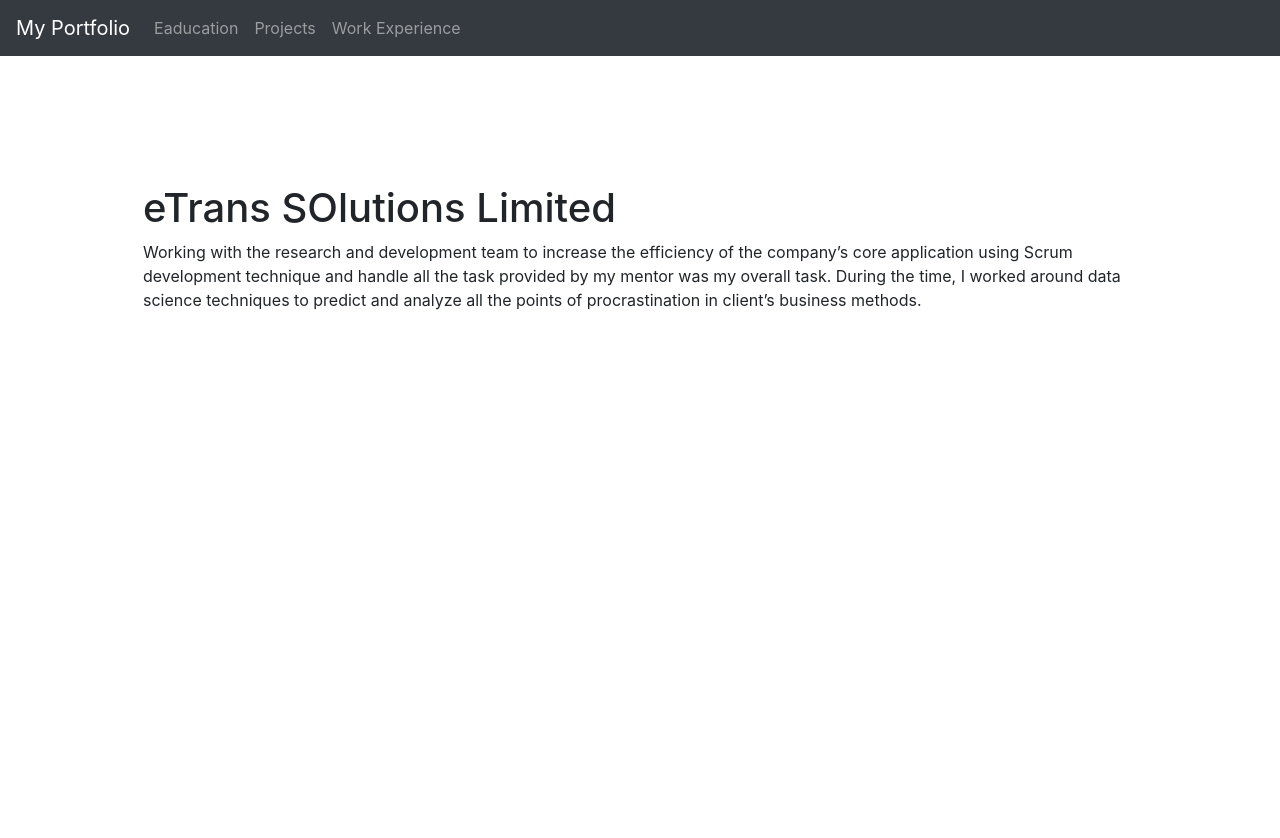
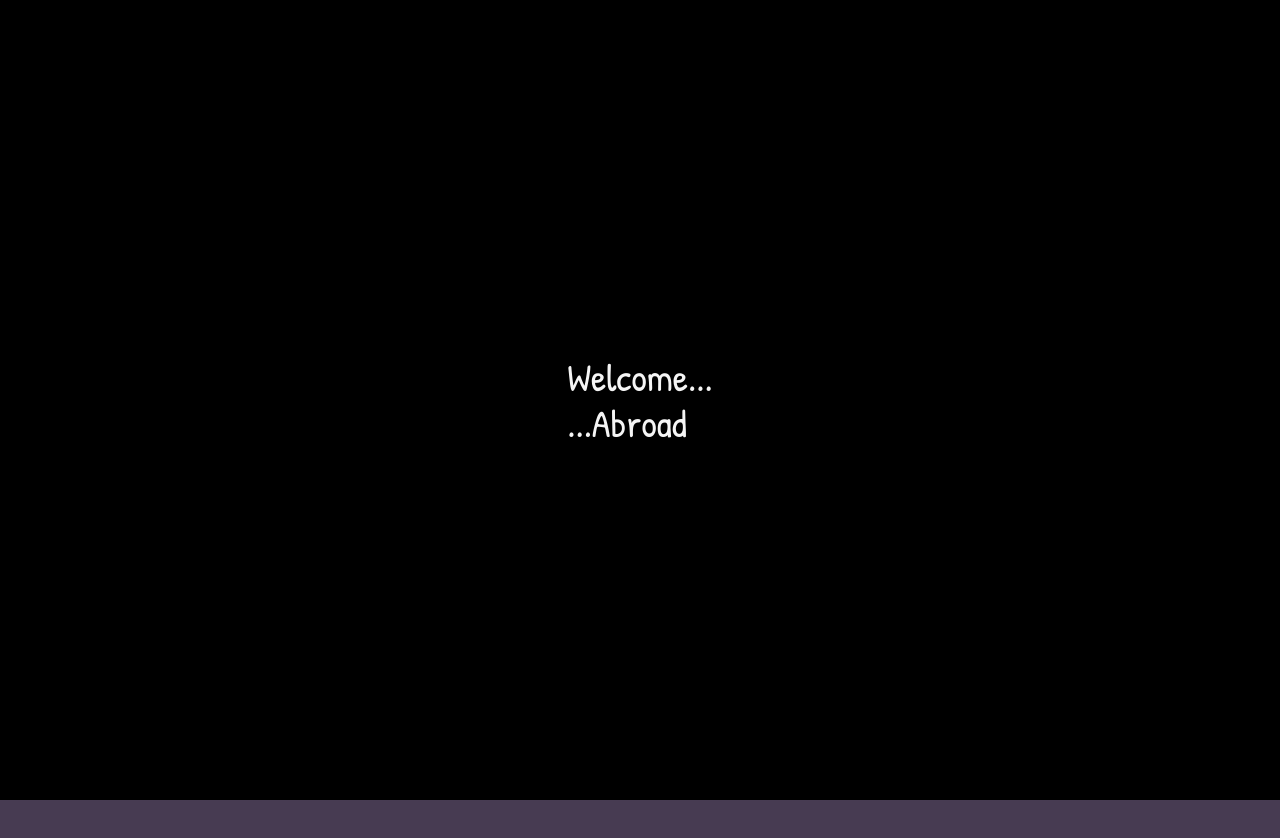
Before and after one commit to bhavesh-prasad/my_portfolio, a React (Create React App) app: page /work in a window 1280 px wide. Shown: the top 838 px of the page. Before the commit the page ends 800 px from the top, so only its background shows below. Built offline with nearby package versions, Linux system fonts and the light colour scheme.

Commit message:
First Page Text Animation now Working

```diff
--- a/package.json
+++ b/package.json
@@ -6,8 +6,10 @@
     "@testing-library/jest-dom": "^4.2.4",
     "@testing-library/react": "^9.5.0",
     "@testing-library/user-event": "^7.2.1",
+    "gsap": "^3.5.1",
     "react": "^16.13.1",
     "react-dom": "^16.13.1",
+    "react-gsap": "^2.2.1",
     "react-router-dom": "^5.2.0",
     "react-scripts": "3.4.3"
   },
--- a/public/index.css
+++ b/public/index.css
@@ -10,3 +10,39 @@
  padding-right: 10%;
  margin-top: 10%;
 }
+
+#initialSplashWindow{
+    position: absolute;
+    top:0%;
+    left:0%;
+    width: 100%;
+    height: 100%;
+    background-color: rgb(0, 0, 0);
+    overflow: hidden;
+
+}
+#initialWindowText{
+    position: absolute;
+    top:50%;
+    left:50%;
+    color: whitesmoke;
+    justify-content: center;
+    align-items: center;
+    transform: translate(-50%,-50%);
+    font-family: 'Patrick Hand', cursive;
+    font-size: 3vw;
+    overflow: hidden;
+}
+#helperSplashWindow{
+    position: absolute;
+    top:0%;
+    left:0%;
+    width: 100%;
+    height: 100%;
+    background-color: rgb(71, 59, 82);
+    transform: translate(0,100%);
+}
+.textspan{
+    transform: translateY(100%);
+    display: inline-block;
+}
--- a/public/index.html
+++ b/public/index.html
@@ -7,15 +7,14 @@
     <meta name="viewport" content="width=device-width, initial-scale=1, shrink-to-fit=no">
     <link rel="stylesheet" href="https://stackpath.bootstrapcdn.com/bootstrap/4.3.1/css/bootstrap.min.css" integrity="sha384-ggOyR0iXCbMQv3Xipma34MD+dH/1fQ784/j6cY/iJTQUOhcWr7x9JvoRxT2MZw1T" crossorigin="anonymous">
     <link rel="stylesheet" href="index.css">
+    <link href="https://fonts.googleapis.com/css2?family=Patrick+Hand&display=swap" rel="stylesheet">
+
   </head>
   <body>
 
-    <!-- Optional JavaScript -->
-    <!-- jQuery first, then Popper.js, then Bootstrap JS -->
-    <script src="https://code.jquery.com/jquery-3.3.1.slim.min.js" integrity="sha384-q8i/X+965DzO0rT7abK41JStQIAqVgRVzpbzo5smXKp4YfRvH+8abtTE1Pi6jizo" crossorigin="anonymous"></script>
-    <script src="https://cdnjs.cloudflare.com/ajax/libs/popper.js/1.14.7/umd/popper.min.js" integrity="sha384-UO2eT0CpHqdSJQ6hJty5KVphtPhzWj9WO1clHTMGa3JDZwrnQq4sF86dIHNDz0W1" crossorigin="anonymous"></script>
-    <script src="https://stackpath.bootstrapcdn.com/bootstrap/4.3.1/js/bootstrap.min.js" integrity="sha384-JjSmVgyd0p3pXB1rRibZUAYoIIy6OrQ6VrjIEaFf/nJGzIxFDsf4x0xIM+B07jRM" crossorigin="anonymous"></script>
-    <nav class="navbar navbar-expand-lg navbar-dark bg-dark">
+    <script src="https://cdnjs.cloudflare.com/ajax/libs/gsap/3.5.1/gsap.min.js"></script>
+    <script src="./indexScript.js"></script>
+    <nav class="navbar navbar-expand-lg navbar-dark bg-dark" id="MainNavigationBar">
       <button class="navbar-toggler" type="button" data-toggle="collapse" data-target="#navbarSupportedContent" aria-controls="navbarSupportedContent" aria-expanded="false" aria-label="Toggle navigation">
         <span class="navbar-toggler-icon"></span>
       </button>
@@ -26,7 +25,7 @@
             <li class="nav-item">
               <a class="nav-link" href="/eaducation">Eaducation</a>
             </li>
-            <li class="nav-item">
+            <li class="nav-i  tem">
               <a class="nav-link" href="/projects">Projects</a>
             </li>
             <li class="nav-item">
@@ -35,6 +34,15 @@
           </ul>
       </div>
     </nav>
-    <div class="parallax-container" id="root"></div>
+    <div id="root"></div>
   </body>
+  <div id="initialSplashWindow">
+    <h1 id="initialWindowText">
+       <span class="textspan">
+        Welcome... <br/>
+        ...Abroad
+       </span>
+    </h1>
+  </div>
+  <div id="helperSplashWindow"></div>
 </html>
--- /dev/null
+++ b/public/indexScript.js
@@ -0,0 +1,4 @@
+const t = gsap.timeline({dafaults : {ease : "power1.out"}});
+console.log("Done");
+t.to('.textspan' , { y:"0%" , duration : 1});
+t.to('#helperSplashWindow',{y:"-100%" , duration :2});
--- a/src/components/App/App.js
+++ b/src/components/App/App.js
@@ -1,12 +1,17 @@
 // import { Component } from 'react';
-import React from 'react';
+import React ,{useEffect}from 'react';
 import home_content from '../Home/home';
 import eaducation from '../Eaducation/eaducation';
 import Projects from '../Projects/projects'
 import work from '../Work/work';
+import gsap from 'gsap';
 import {BrowserRouter as Router ,Switch, Route} from 'react-router-dom';
-class Application extends React.Component {
-  render(){
+function Application() {
+  useEffect( ()=> {
+    const t = gsap.timeline({dafaults : {ease : "power1.out"}});
+    console.log("Done");
+    t.to('.textspan' , { y:"0%" , duration : 1});
+  });
     return(
       <Router>
         <Switch>
@@ -18,7 +23,6 @@
       </Router>
 
     );
-  }
 }
 
 // ReactDOM.render(temp,document.getElementById("root"));
--- a/src/index.js
+++ b/src/index.js
@@ -3,7 +3,6 @@
 import App from './components/App/App';
 // import * as serviceWorker from './serviceWorker';
 
-
 ReactDOM.render(
     <App/>  ,  document.getElementById('root')
 );
```
Also changed, not shown: src/components/Home/home.js (line endings or trailing spaces), 1 other file (tests, documents, lock files or other folders).
